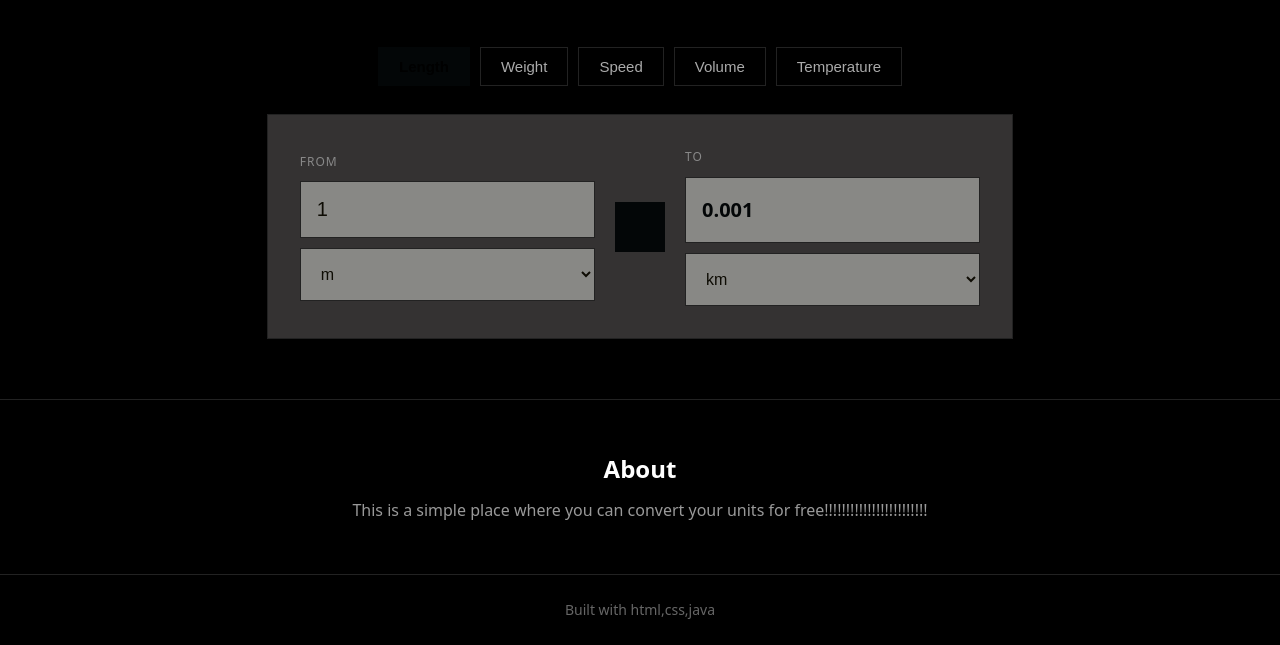
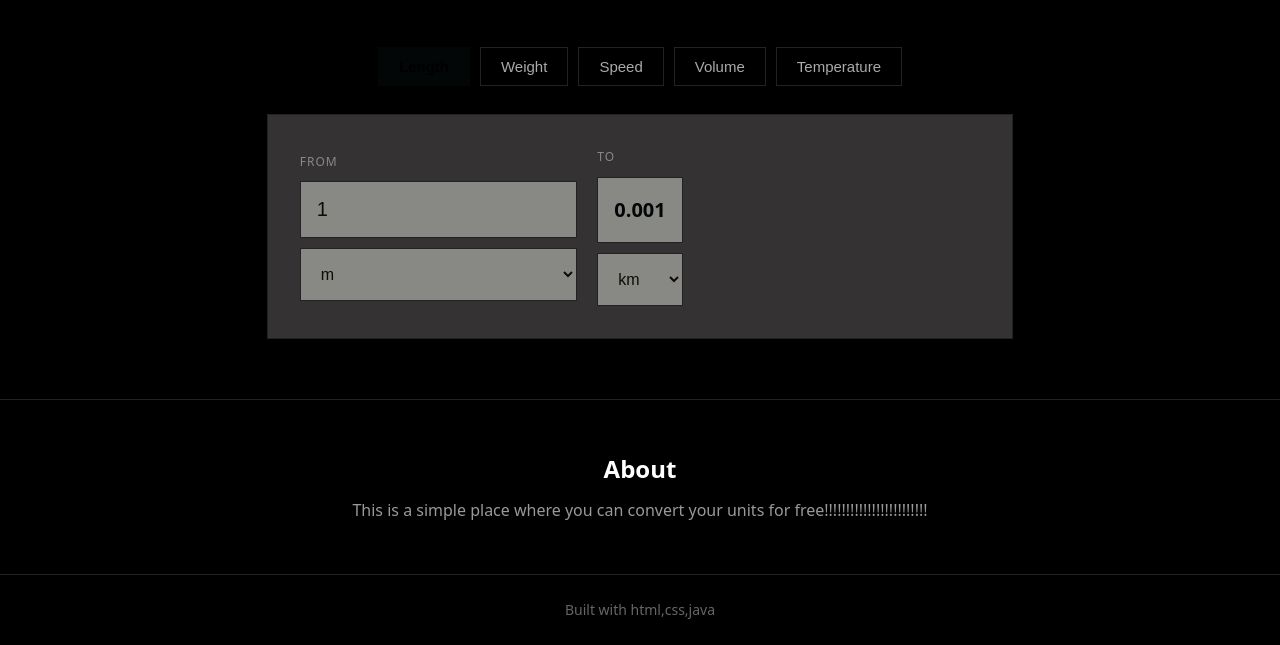
Before and after one commit to Ayushgaudel/unit-converter-3.0, a plain HTML site: page index.html in a window 1280 px wide. Shown: the part 258-903 px from the top of the page. Drawn offline with Linux system fonts and the light colour scheme.

Commit message:
all three

```diff
--- a/index.html
+++ b/index.html
@@ -31,7 +31,7 @@
                 <input id="value" type="number" value="1">
                 <select id="from"></select>
                 </div>
-                <button class="swap" id="swap" title="swap"></button>
+
                 <div class="field">
                 <label>To</label>
                 <div class="result" id="result"></div>
--- a/script.js
+++ b/script.js
@@ -49,6 +49,6 @@ Object.keys(units).forEach(n => {
 
 });
 
-$("swap").onclick = () => { [$("from").value, $("to").value] = [$("to").value, $("from").value]; convert();};
+
 ["value", "from", "to"].forEach(id => $(id).addEventListener("input", convert));
 setType("Length");
--- a/style.css
+++ b/style.css
@@ -31,7 +31,7 @@ input, select, .result { background: #888885; color: #0e0c04; border: 1px solid
 select { font-size: 16px;}
 input:focus, select:focus {border-color: var(--accent);}
 .result { color: var(--accent); font-weight:  600; min-height: 60px; word-break: break-all;}
-.swap {background: var(--accent); color: #e6dfdf; border: 0; width: 50px; height: 50px; font-size: 22px; cursor: pointer;}
+
 
 .about { text-align: center; padding: 50px 6%; border-top: 1px solid var(--line); color: #999;}
 .about h2 { color: #fff; margin-bottom: 10px;}
```
